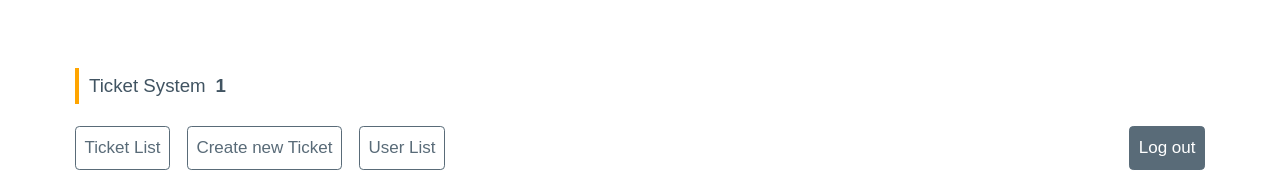
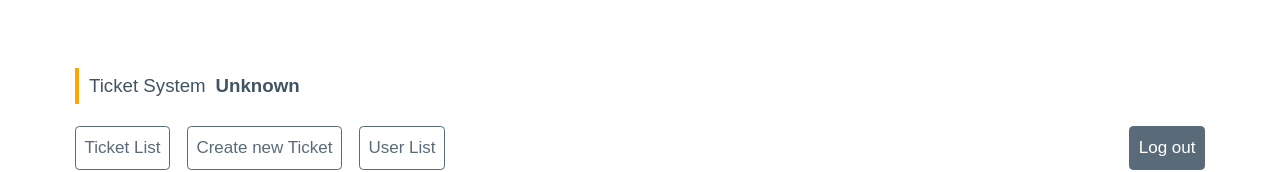
Before and after one commit to valeriikharkin/ticket-system, a Next.js app: page /1/tickets/new in a window 1280 px wide. Shown: the top 172 px of the page. Built offline with nearby package versions, Linux system fonts and the light colour scheme; no server answers; the database is empty.

Commit message:
feat: add RLS policy to tenants table

```diff
--- a/src/app/[tenant]/page.js
+++ b/src/app/[tenant]/page.js
@@ -5,7 +5,7 @@ import { notFound } from "next/navigation";
 
 export default async function LoginPage({ searchParams, params: { tenant } }) {
 
-  console.log("tenant", tenant)
+  // console.log("tenant", tenant)
 
   const supabaseAdmin = getSupabaseAdminClient()
   const { data, error } = await supabaseAdmin
@@ -14,7 +14,7 @@ export default async function LoginPage({ searchParams, params: { tenant } }) {
                             .eq("id", tenant)
                             .single()
 
-  console.log(data, '///////////////')
+  // console.log(data, '///////////////')
 
   if (error) {
     return notFound();
--- a/src/app/[tenant]/tickets/TenantName.js
+++ b/src/app/[tenant]/tickets/TenantName.js
@@ -1,4 +1,17 @@
-export default function TenantName(props) {
+import { getSupabaseCookiesUtilClient } from "@/supabase-utils/cookiesUtilClient"
+
+export default async function TenantName({ tenant }) {
+
+  let tenantName = "Unknown"
+  const supabase = getSupabaseCookiesUtilClient()
+  const selection = await supabase
+                            .from("tenants")
+                            .select("name")
+                            .eq("id", tenant)
+                            .single()
+  const { data, error } = selection
+  console.log({ tenant, data, error })
+
   return (
     <header style={{ marginBottom: "10px" }}>
       <div
@@ -10,7 +23,7 @@ export default function TenantName(props) {
         }}
       >
         Ticket System
-        <strong style={{ marginLeft: "1ex" }}>{ props.tenantName }</strong>
+        <strong style={{ marginLeft: "1ex" }}>{ data?.name ? data.name : tenantName }</strong>
       </div>
     </header>
   )
--- a/src/app/[tenant]/tickets/layout.js
+++ b/src/app/[tenant]/tickets/layout.js
@@ -1,13 +1,14 @@
 import TenantName from "./TenantName";
 import Nav from "./Nav";
 
-export default function TicketLayout(pageProps) {
+export default async function TicketLayout(pageProps) {
+
   return (
     <>
       <section style={{ borderBottom: "1px solid gray" }}>
 
         {/* tenant name component goes here */}
-        <TenantName tenantName={pageProps.params.tenant} />
+        <TenantName tenant={pageProps.params.tenant} />
 
         {/* navigation component goes here */}
         <Nav tenant={pageProps.params.tenant} />
```
